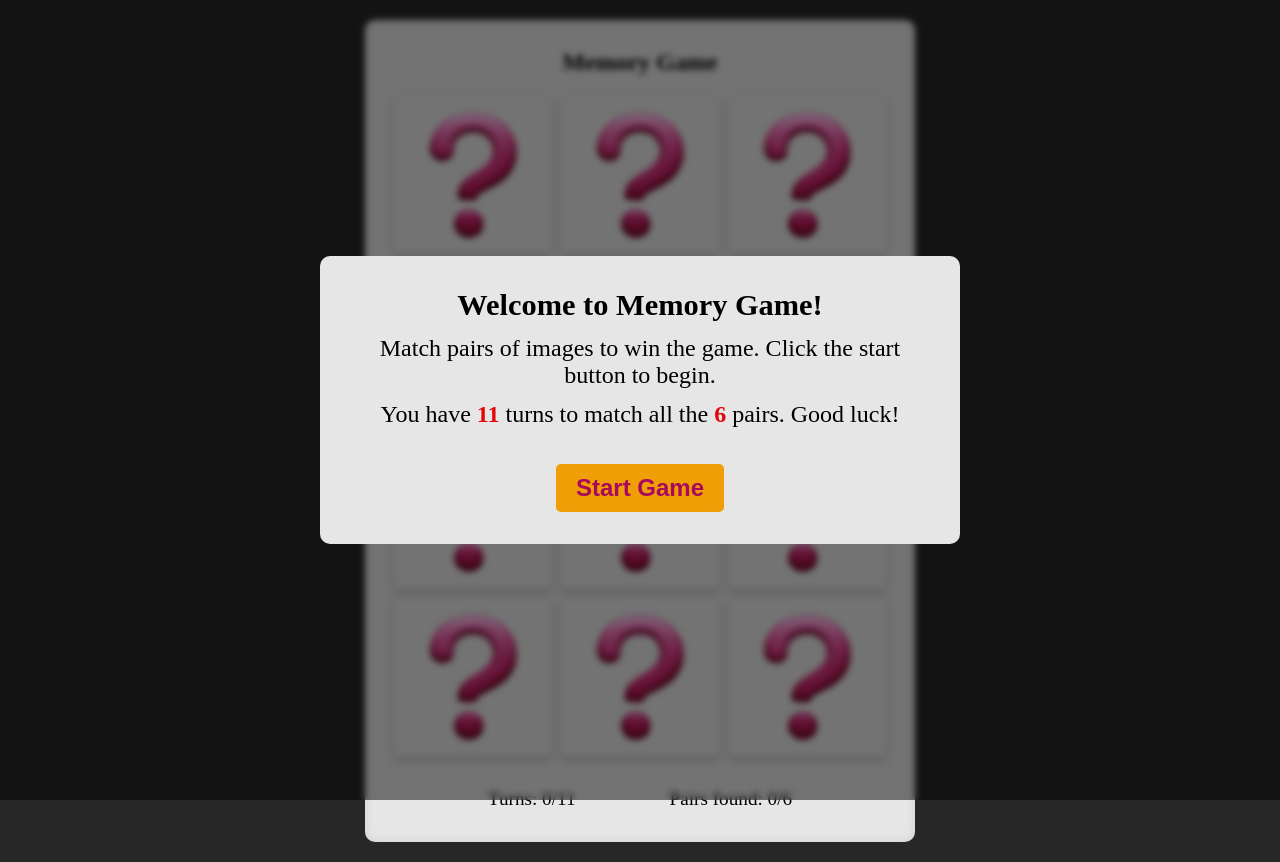
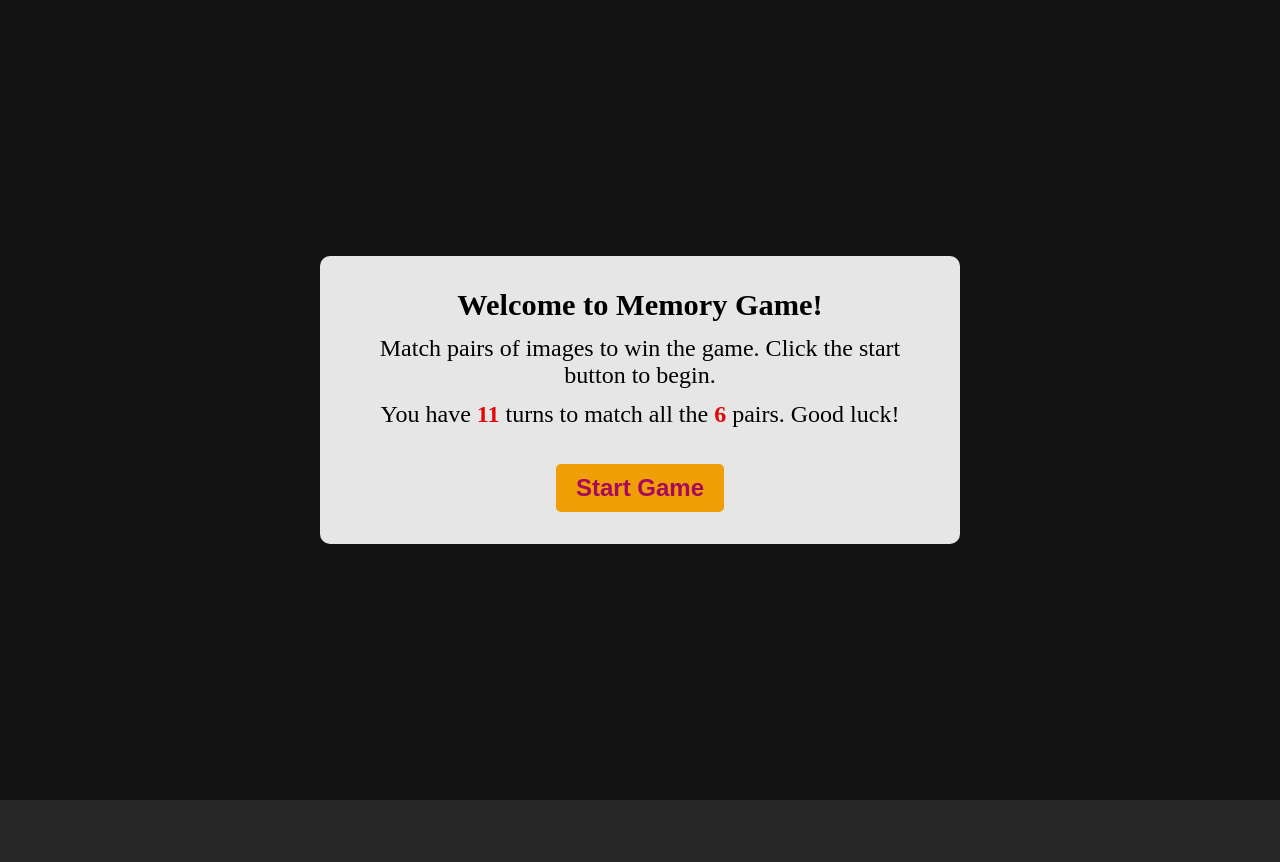
Before and after one commit to Vineethaveerapu/assignment-5, a website: page index.html in a window 1280 px wide. After the commit the page ends 800 px from the top, so only its background shows below. Drawn offline with Linux system fonts and the light colour scheme.

Commit message:
add fadein

```diff
--- a/index.html
+++ b/index.html
@@ -10,7 +10,7 @@
   </head>
   <body>
     <main>
-      <section class="game-container">
+      <section class="game-container" style="display: none">
         <h1>Memory Game</h1>
         <div class="game-board"></div>
         <div class="game-message"></div>
--- a/scripts/index.js
+++ b/scripts/index.js
@@ -177,6 +177,7 @@ function openWelcomeDialog() {
   $("#pairs-left").text(gameImageCount);
   $("#start-button").on("click", () => {
     dialog.close();
+    $(".game-container").fadeIn(1500);
   });
 }
 
```
